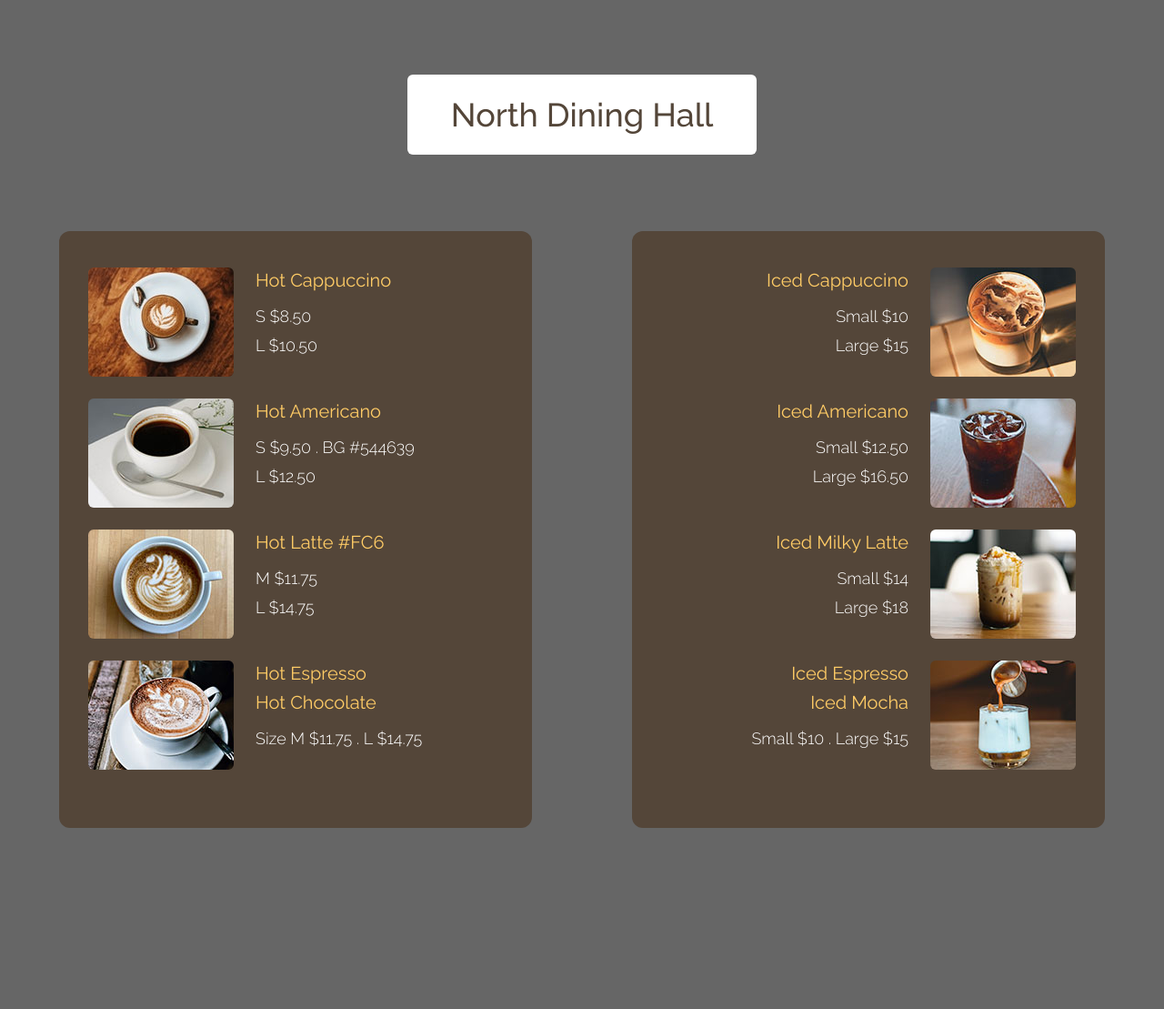
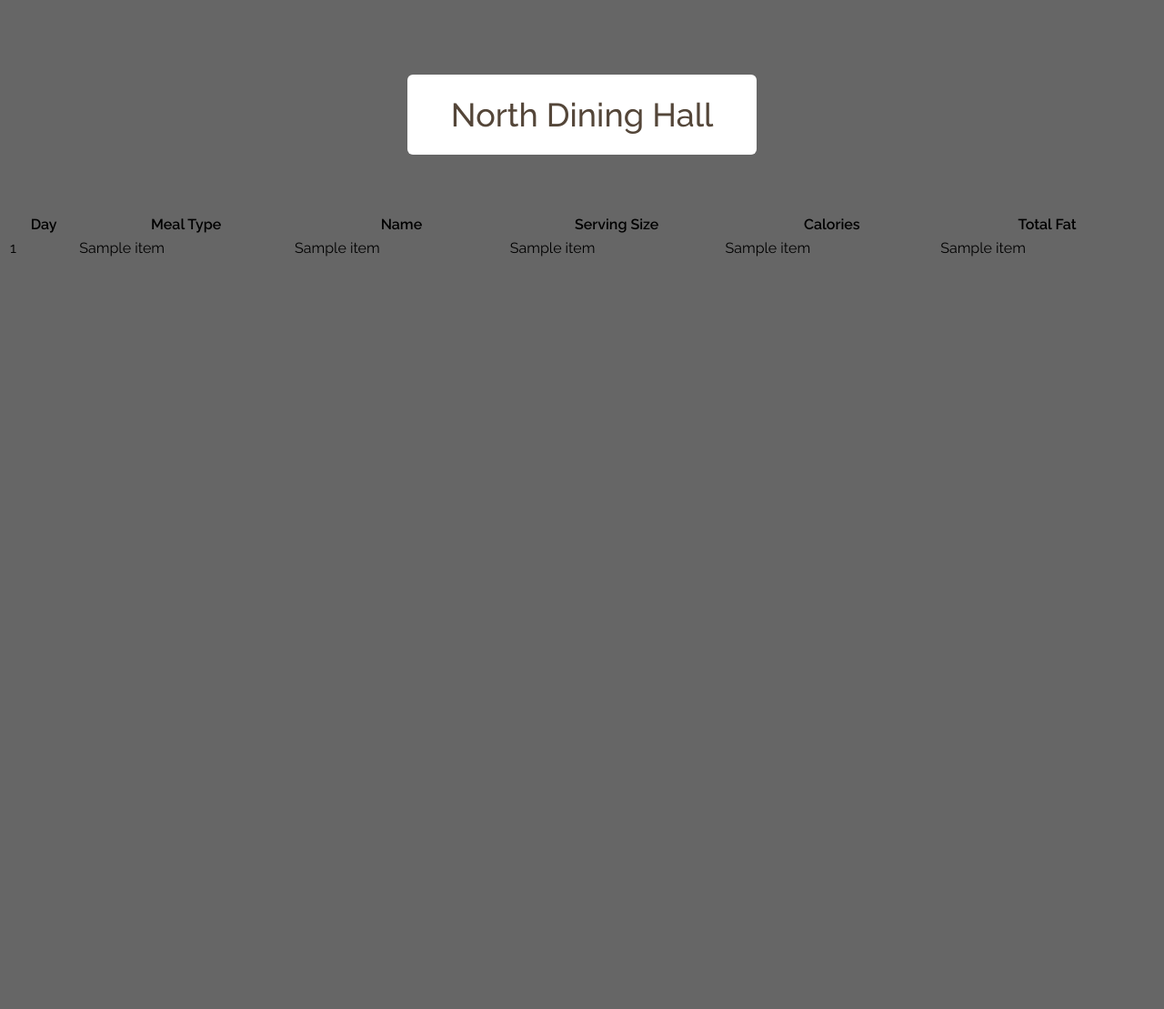
Before and after one commit to yannivu/ndfood, a Flask app: template templates/index.html in a window 1280 px wide. Shown: the part 992-2101 px from the top of the page at 91% size. Run offline with Flask 3, Linux system fonts and the light colour scheme; the template is opened without the code that fills it: most values are stand-ins (such as "Sample title", 1, 10 or a date in 2020); some libraries are stand-ins or nearby versions.

Commit message:
ndh data onto website

```diff
--- a/app.py
+++ b/app.py
@@ -87,9 +87,14 @@ def index():
             "bottom_row": bottom_row
         }
 
+
+    # Fetch data from the ndh_data table
+    cursor.execute("SELECT day, meal_type, name, serving_size, calories, total_fat FROM ndh_data")
+    ndh_data = cursor.fetchall()
+
     cursor.close()
 
-    return render_template('index.html', all_data=all_data)
+    return render_template('index.html', all_data=all_data, ndh_data=ndh_data)
 
 @app.route('/login', methods=['GET', 'POST'])
 def login():
--- a/templates/index.html
+++ b/templates/index.html
@@ -101,76 +101,32 @@
             <div class="text-center mb-16">
                 <h2 class="bg-white tm-text-brown py-6 px-12 text-4xl font-medium inline-block rounded-md">North Dining Hall</h2>
             </div>
-            <div class="flex flex-col lg:flex-row justify-around items-center">
-                <div class="flex-1 m-5 rounded-xl px-4 py-6 sm:px-8 sm:py-10 tm-bg-brown tm-item-container">
-                    <div class="flex items-start mb-6 tm-menu-item">
-                        <img src="{{ url_for('static', filename='img/menu-item-1.jpg') }}" alt="Image" class="rounded-md">
-                        <div class="ml-3 sm:ml-6">
-                            <h3 class="text-lg sm:text-xl mb-2 sm:mb-3 tm-text-yellow">Hot Cappuccino</h3>
-                            <div class="text-white text-md sm:text-lg font-light mb-1">S $8.50</div>
-                            <div class="text-white text-md sm:text-lg font-light">L $10.50</div>
-                        </div>
-                    </div>
-                    <div class="flex items-start mb-6 tm-menu-item">
-                        <img src="{{ url_for('static', filename='img/menu-item-2.jpg') }}" alt="Image" class="rounded-md">
-                        <div class="ml-3 sm:ml-6">
-                            <h3 class="text-lg sm:text-xl mb-2 sm:mb-3 tm-text-yellow">Hot Americano</h3>
-                            <div class="text-white text-md sm:text-lg font-light mb-1">S $9.50 . BG #544639</div>
-                            <div class="text-white text-md sm:text-lg font-light">L $12.50</div>
-                        </div>
-                    </div>
-                    <div class="flex items-start mb-6 tm-menu-item">
-                        <img src="{{ url_for('static', filename='img/menu-item-3.jpg') }}" alt="Image" class="rounded-md">
-                        <div class="ml-3 sm:ml-6">
-                            <h3 class="text-lg sm:text-xl mb-2 sm:mb-3 tm-text-yellow">Hot Latte #FC6</h3>
-                            <div class="text-white text-md sm:text-lg font-light mb-1">M $11.75</div>
-                            <div class="text-white text-md sm:text-lg font-light">L $14.75</div>
-                        </div>
-                    </div>
-                    <div class="flex items-start mb-6 tm-menu-item">
-                        <img src="{{ url_for('static', filename='img/menu-item-4.jpg') }}" alt="Image" class="rounded-md">
-                        <div class="ml-3 sm:ml-6">
-                            <h3 class="text-lg sm:text-xl tm-text-yellow mb-1">Hot Espresso</h3>
-                            <h3 class="text-lg sm:text-xl mb-2 sm:mb-3 tm-text-yellow">Hot Chocolate</h3>
-                            <div class="text-white text-md sm:text-lg font-light">Size M $11.75 . L $14.75</div>
-                        </div>
-                    </div>
-                </div>
-                <div class="flex-1 m-5 rounded-xl px-4 py-6 sm:px-8 sm:py-10 tm-bg-brown tm-item-container">
-                    <div class="flex items-start justify-end mb-6 tm-menu-item-2">
-                        <div class="text-right mr-6">
-                            <h3 class="text-lg sm:text-xl mb-2 sm:mb-3 tm-text-yellow">Iced Cappuccino</h3>
-                            <div class="text-white text-md sm:text-lg font-light mb-1">Small $10</div>
-                            <div class="text-white text-md sm:text-lg font-light">Large $15</div>
-                        </div>
-                        <img src="{{ url_for('static', filename='img/menu-item-5.jpg') }}" alt="Image" class="rounded-md">
-                    </div>
-                    <div class="flex items-start justify-end mb-6 tm-menu-item-2">
-                        <div class="text-right mr-6">
-                            <h3 class="text-lg sm:text-xl mb-2 sm:mb-3 tm-text-yellow">Iced Americano</h3>
-                            <div class="text-white text-md sm:text-lg font-light mb-1">Small $12.50</div>
-                            <div class="text-white text-md sm:text-lg font-light">Large $16.50</div>
-                        </div>
-                        <img src="{{ url_for('static', filename='img/menu-item-6.jpg') }}" alt="Image" class="rounded-md">
-                    </div>
-                    <div class="flex items-start justify-end mb-6 tm-menu-item-2">
-                        <div class="text-right mr-6">
-                            <h3 class="text-lg sm:text-xl mb-2 sm:mb-3 tm-text-yellow">Iced Milky Latte</h3>
-                            <div class="text-white text-md sm:text-lg font-light mb-1">Small $14</div>
-                            <div class="text-white text-md sm:text-lg font-light">Large $18</div>
-                        </div>
-                        <img src="{{ url_for('static', filename='img/menu-item-7.jpg') }}" alt="Image" class="rounded-md">
-                    </div>
-                    <div class="flex items-start justify-end mb-6 tm-menu-item-2">
-                        <div class="text-right mr-6">
-                            <h3 class="text-lg sm:text-xl tm-text-yellow mb-1">Iced Espresso</h3>
-                            <h3 class="text-lg sm:text-xl mb-2 sm:mb-3 tm-text-yellow">Iced Mocha</h3>
-                            <div class="text-white text-md sm:text-lg font-light">Small $10 . Large $15</div>
-                        </div>
-                        <img src="{{ url_for('static', filename='img/menu-item-8.jpg') }}" alt="Image" class="rounded-md">
-                    </div>
-                </div>
-            </div>
+
+            <!-- Add a table to display the ndh_data -->
+            <table class="table-fixed w-full">
+                <thead>
+                    <tr>
+                        <th class="w-1/6">Day</th>
+                        <th class="w-1/6">Meal Type</th>
+                        <th class="w-1/6">Name</th>
+                        <th class="w-1/6">Serving Size</th>
+                        <th class="w-1/6">Calories</th>
+                        <th class="w-1/6">Total Fat</th>
+                    </tr>
+                </thead>
+                <tbody>
+                    {% for item in ndh_data %}
+                        <tr>
+                            <td>{{ item[0] }}</td>
+                            <td>{{ item[1] }}</td>
+                            <td>{{ item[2] }}</td>
+                            <td>{{ item[3] }}</td>
+                            <td>{{ item[4] }}</td>
+                            <td>{{ item[5] }}</td>
+                        </tr>
+                    {% endfor %}
+                </tbody>
+            </table>
         </div>
     </div>
 
```
